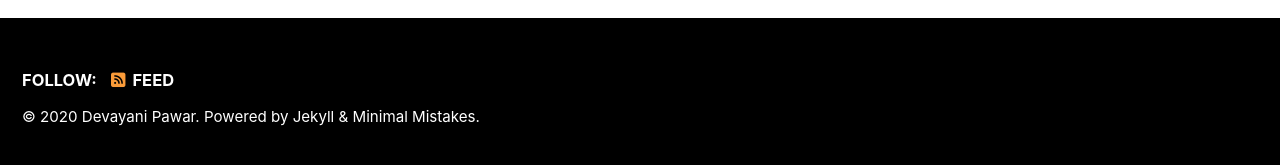
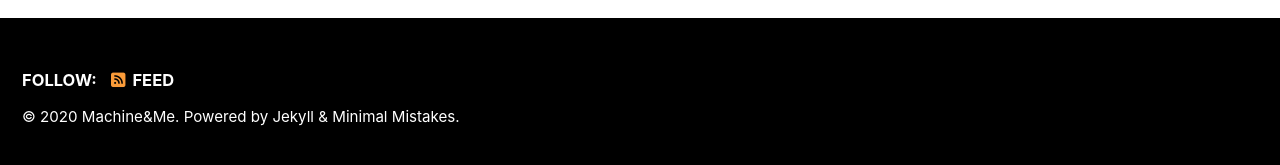
Before and after one commit to devayanipowar/devayanipowar.github.io, a Jekyll site: the page built from index.html, in a window 1280 px wide and 900 px high, scrolled down 867 px. Shown: the part 727-892 px from the top of the window. Built offline with Jekyll 4.4.1, drawn with Linux system fonts in a browser that asks for light colours; cached includes are drawn as plain includes; nearby versions of some CDN libraries; the list of posts is cut into pages by our own code.

Commit message:
new resource

```diff
--- a/_config.yml
+++ b/_config.yml
@@ -19,7 +19,7 @@ locale                   : "en-US"
 title                    : "Devayani Pawar"
 title_separator          : "-"
 subtitle                 : # site tagline that appears below site title in masthead
-name                     : "Devayani Pawar"
+name                     : "Machine&Me"
 description              : "Data Scientist"
 url                      : # the base hostname & protocol for your site e.g. "https://mmistakes.github.io"
 baseurl                  : # the subpath of your site, e.g. "/blog"
@@ -74,7 +74,7 @@ algolia:
   search_only_api_key    : # YOUR_SEARCH_ONLY_API_KEY
   powered_by             : # true (default), false
 google:
-  search_engine_id       : e0d119e542ccfb445
+  search_engine_id       : # YOUR_SEARCH_ENGINE_ID
   instant_search         : # false (default), true
 # SEO Related
 google_site_verification :
```
